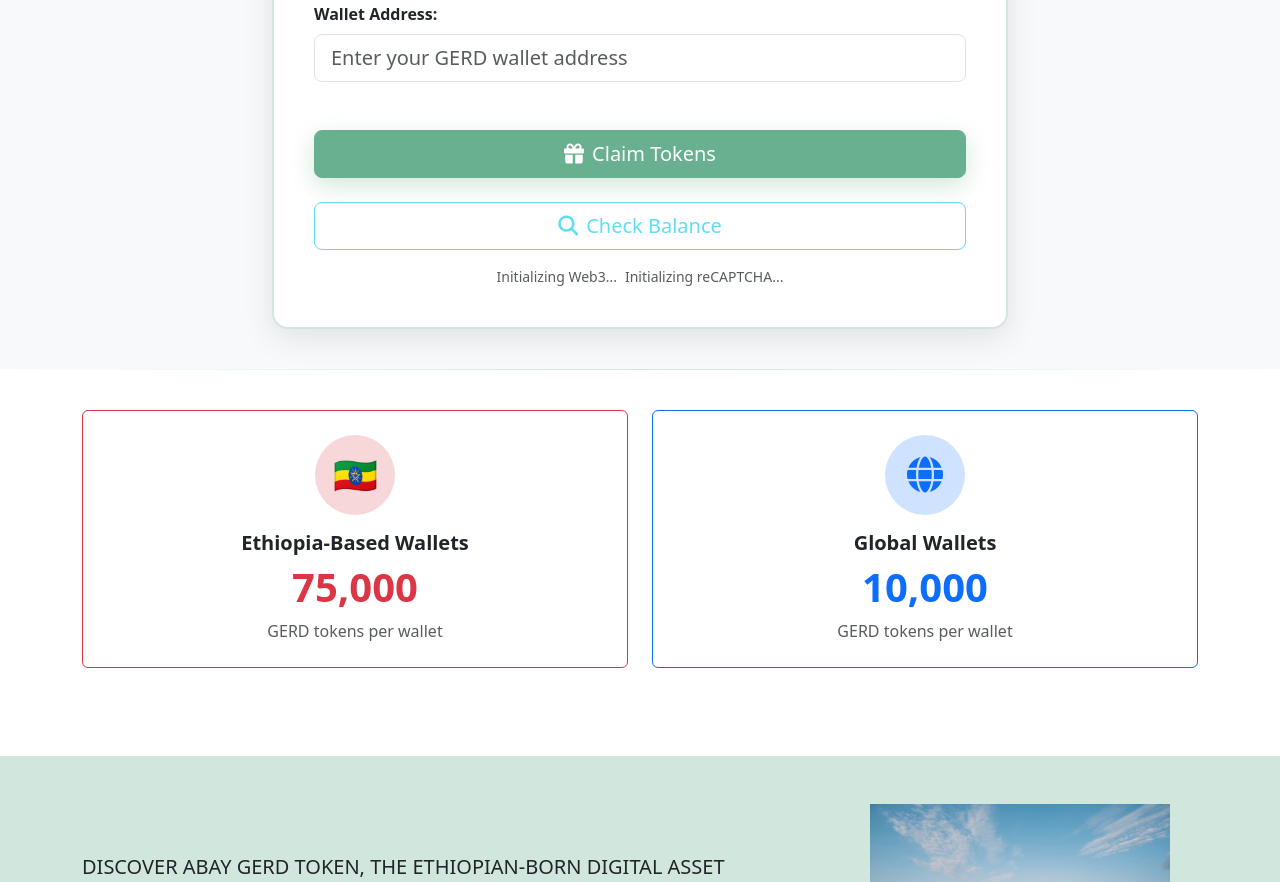
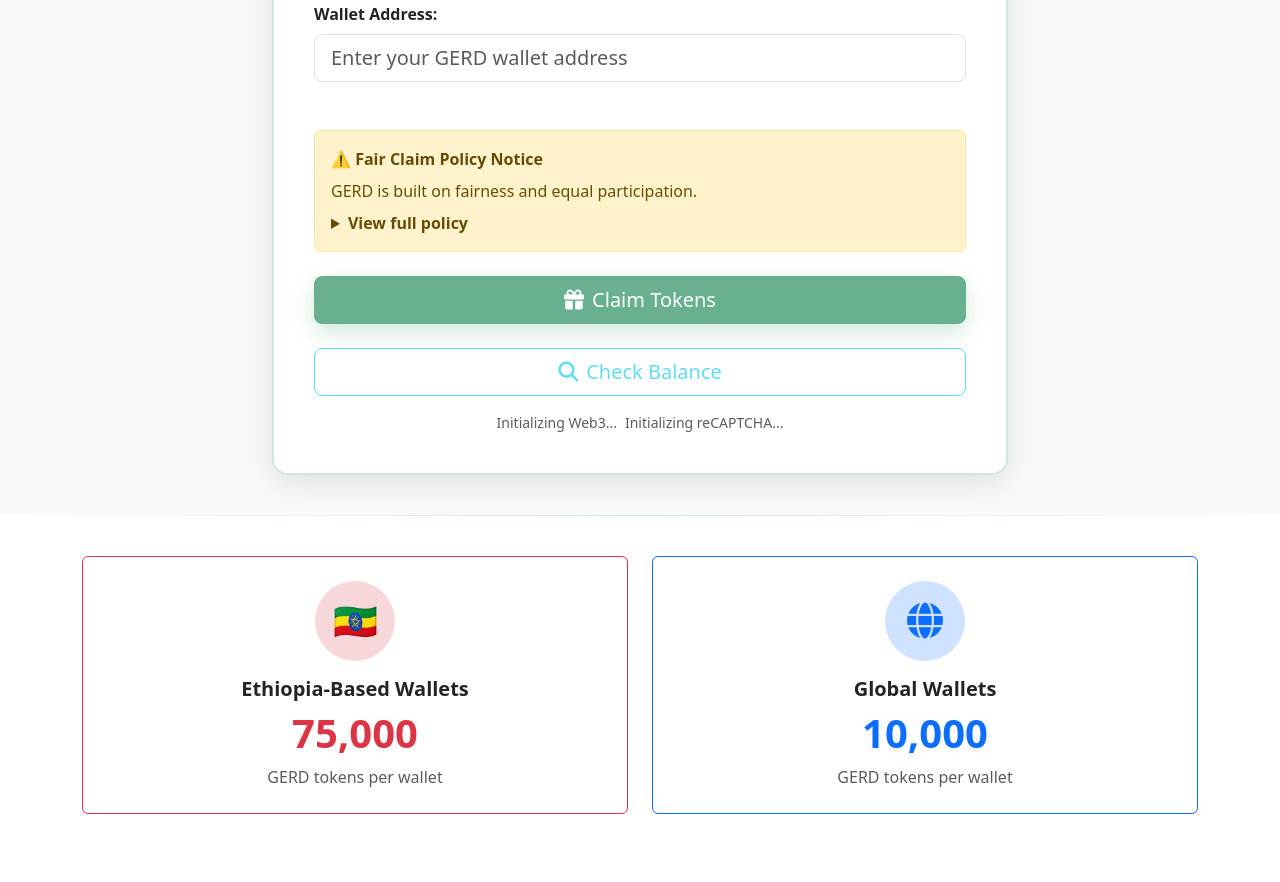
Before and after one commit to AbayGERDToken/AbayGERDToken.github.io, a Next.js app: page /claim-form in a window 1280 px wide. Shown: the part 1560-2442 px from the top of the page. Built offline with nearby package versions, Linux system fonts and the light colour scheme; no server answers.

Commit message:
feat: add Fair Claim Policy Notice to ClaimForm for community guidelines

```diff
--- a/app/claim-form/page.tsx
+++ b/app/claim-form/page.tsx
@@ -853,6 +853,24 @@ function ClaimFormContent() {
                   ></div>
                 </div>
 
+                {/* Fair Claim Policy Notice */}
+                <div className="alert alert-warning mb-4">
+                  <div className="fw-bold mb-2">⚠️ Fair Claim Policy Notice</div>
+                  <p className="mb-2">GERD is built on fairness and equal participation.</p>
+                  <details>
+                    <summary className="fw-semibold">View full policy</summary>
+                    <div className="mt-2 small">
+                      <p className="mb-2">
+                        Any use of bots or automation scripts will result in permanent disqualification from all future yearly airdrops,
+                        including the 115-year annual distribution.
+                      </p>
+                      <p className="mb-2">The yearly airdrop is reserved for genuine community members only.</p>
+                      <p className="mb-2">Fair play is expected from everyone.</p>
+                      <p className="mb-0">Let’s protect the integrity of the movement. Disqualified addresses will be posted here soon.</p>
+                    </div>
+                  </details>
+                </div>
+
                 {/* Claim Button */}
                 <div className="d-grid">
                   <button
```
